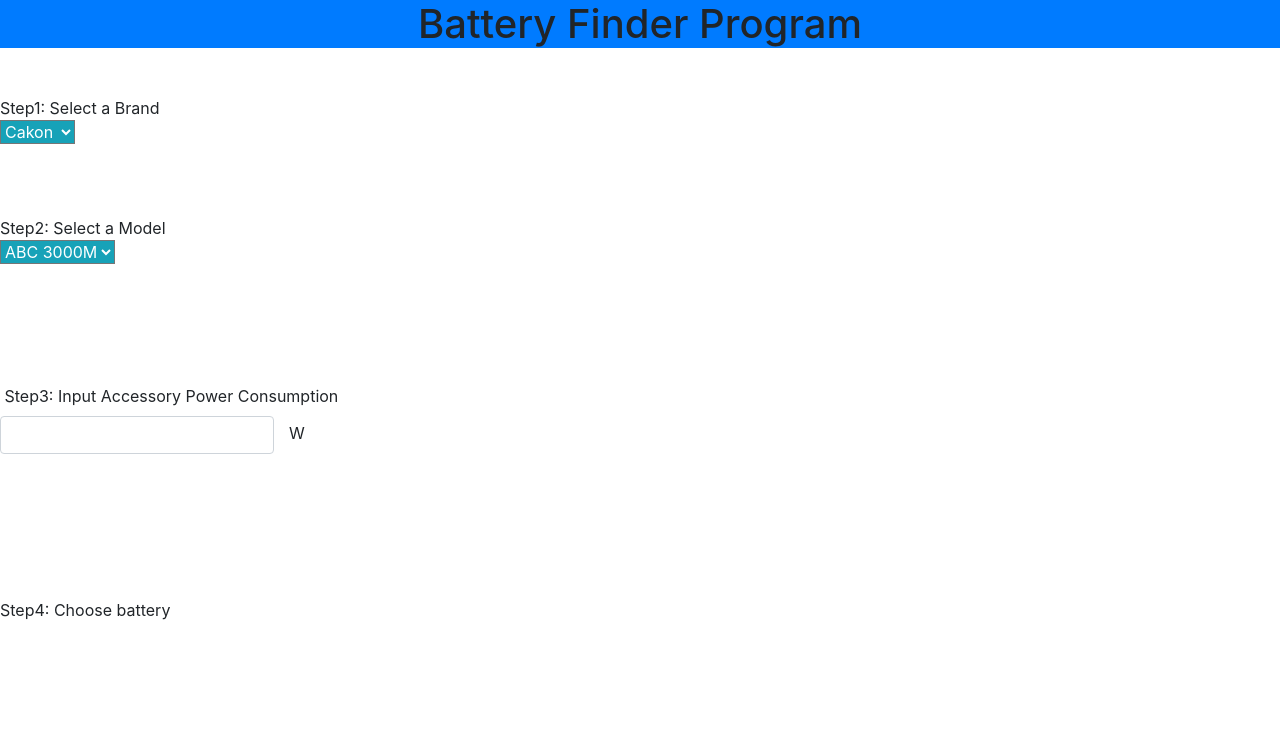
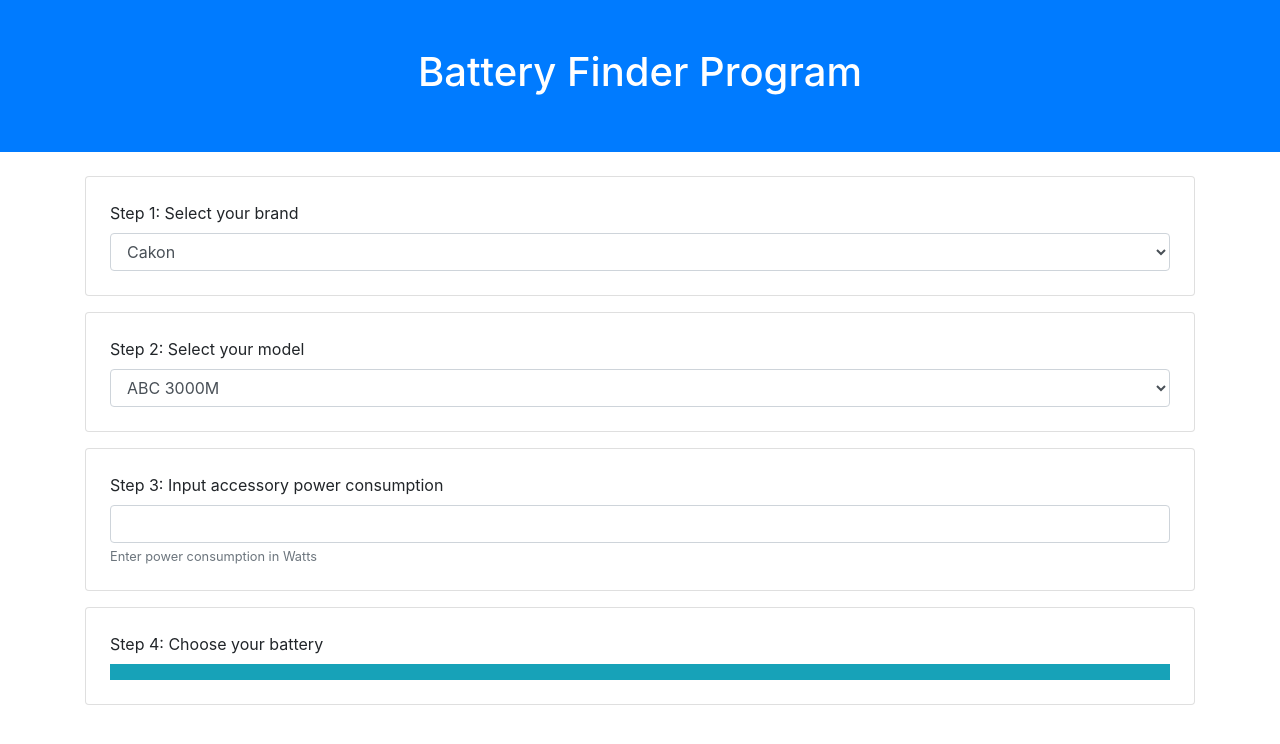
Before and after one commit to kentamitsui/lambdan.github.io, a plain HTML site: page index.html in a window 1280 px wide. Drawn offline with nearby package versions, Linux system fonts and the light colour scheme.

Commit message:
layout change

```diff
--- a/index.html
+++ b/index.html
@@ -1,4 +1,13 @@
-<!DOCTYPE html>
+<!--bootstrap-->
+<link
+  rel="stylesheet"
+  href="https://stackpath.bootstrapcdn.com/bootstrap/4.5.0/css/bootstrap.min.css"
+  integrity="sha384-9aIt2nRpC12Uk9gS9baDl411NQApFmC26EwAOH8WgZl5MYYxFfc+NcPb1dKGj7Sk"
+  crossorigin="anonymous"
+/>
+<link rel="stylesheet" href="styles/style.css" />
+
+<!-- HTML content -->
 <html lang="jp">
   <head>
     <meta charset="UTF-8" />
@@ -6,73 +15,49 @@
       name="viewport"
       content="width=device-width, initial-scale=1, shrink-to-fit=no"
     />
-    <link
-      rel="stylesheet"
-      href="https://stackpath.bootstrapcdn.com/bootstrap/4.5.0/css/bootstrap.min.css"
-      integrity="sha384-9aIt2nRpC12Uk9gS9baDl411NQApFmC26EwAOH8WgZl5MYYxFfc+NcPb1dKGj7Sk"
-      crossorigin="anonymous"
-    />
     <title>Battery Finder Program</title>
-    <h1 class="bg-primary text-center">Battery Finder Program</h1>
   </head>
   <body>
-    <div class="my-4 py-4" id="brandPart">
-      <div>
-        <a>Step1: Select a Brand</a>
-      </div>
+    <header class="bg-primary text-white text-center pt-5 pb-5">
+      <h1>Battery Finder Program</h1>
+    </header>
+    <main class="container mt-4">
+      <section class="card p-4 mb-3">
+        <label for="brandSelectMenu">Step 1: Select your brand</label>
         <select
-        class="form-select bg-info text-white"
+          name="brands"
           id="brandSelectMenu"
+          class="form-control"
         ></select>
-    </div>
-    <div class="my-4 py-4" id="modelPart">
-      <div>
-        <a>Step2: Select a Model</a>
-      </div>
+      </section>
+      <section class="card p-4 mb-3">
+        <label for="modelSelectMenu">Step 2: Select your model</label>
         <select
-        class="form-select bg-info text-white"
+          name="models"
           id="modelSelectMenu"
+          class="form-control"
         ></select>
-    </div>
-    <form>
-      <div class="form-group my-5 py-5">
-        <label class="text-white" for="inputdefault"></label>
-          Step3: Input Accessory Power Consumption
-        </label>
-        <div class="row align-items-center">
-          <div class="col-auto">
+      </section>
+      <section class="card p-4 mb-3">
+        <label for="inputdefault"
+          >Step 3: Input accessory power consumption</label
+        >
         <input
-              type="text"
           id="inputdefault"
-              class="form-control mt-2"
-              aria-describedby="passwordHelpInline"
+          type="number"
+          min="0"
+          class="form-control"
+          aria-describedby="powerHelpInline"
         />
-          </div>
-          <div>
-            <span id="passwordHelpInline" class="form-text"> W </span>
-          </div>
-        </div>
-      </div>
-    </form>
-    <div class="my-5 py-5">
-      <a id="batteriesMenu"> Step4: Choose battery </a>
-      <div class="font-weight-aold bg-info col-5" id="batteriesTable"></div>
-    </div>
-    <script
-      src="https://code.jquery.com/jquery-3.3.1.slim.min.js"
-      integrity="sha384-q8i/X+965DzO0rT7abK41JStQIAqVgRVzpbzo5smXKp4YfRvH+8abtTE1Pi6jizo"
-      crossorigin="anonymous"
-    ></script>
-    <script
-      src="https://cdnjs.cloudflare.com/ajax/libs/popper.js/1.14.7/umd/popper.min.js"
-      integrity="sha384-UO2eT0CpHqdSJQ6hJty5KVphtPhzWj9WO1clHTMGa3JDZwrnQq4sF86dIHNDz0W1"
-      crossorigin="anonymous"
-    ></script>
-    <script
-      src="https://stackpath.bootstrapcdn.com/bootstrap/4.3.1/js/bootstrap.min.js"
-      integrity="sha384-JjSmVgyd0p3pXB1rRibZUAYoIIy6OrQ6VrjIEaFf/nJGzIxFDsf4x0xIM+B07jRM"
-      crossorigin="anonymous"
-    ></script>
+        <small id="powerHelpInline" class="form-text text-muted"
+          >Enter power consumption in Watts</small
+        >
+      </section>
+      <section class="card p-4 mb-3">
+        <label for="batteriesTable">Step 4: Choose your battery</label>
+        <div id="batteriesTable" class="w-100 bg-info p-2"></div>
+      </section>
+    </main>
     <script src="app.js"></script>
   </body>
 </html>
```
Lines whose indentation alone changed are shown as unchanged.
